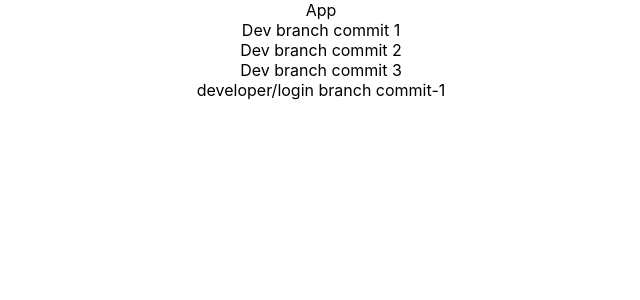
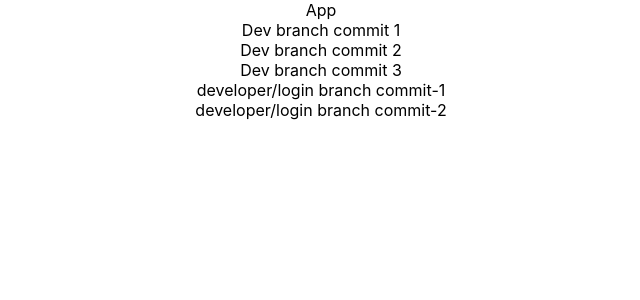
Before and after one commit to Yurik-00007/cra-console, a React (Create React App) app: page / in a window 1280 px wide. Shown: the top 300 px of the page, without its empty margins (319-959 px from the left). Built offline with nearby package versions, Linux system fonts and the light colour scheme.

Commit message:
developer/login branch commit-2

```diff
--- a/src/App.tsx
+++ b/src/App.tsx
@@ -9,6 +9,7 @@ function App() {
       <div>Dev branch commit 2</div>
       <div>Dev branch commit 3</div>
       <div>developer/login branch commit-1</div>
+      <div>developer/login branch commit-2</div>
     </div>
   );
 }
```
